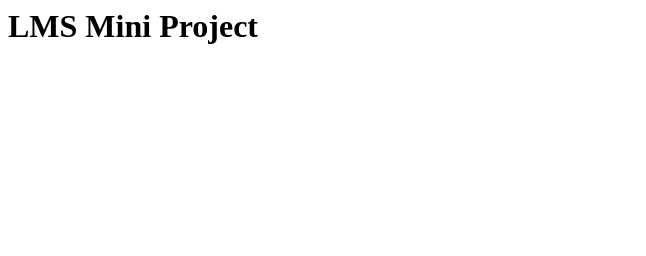
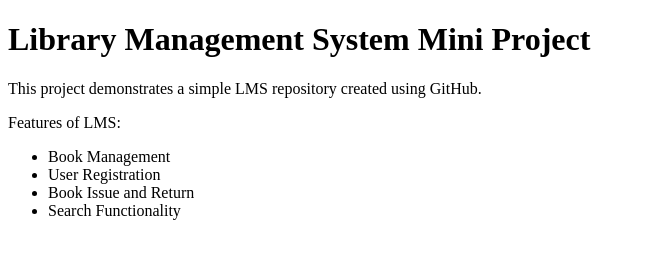
Before and after one commit to shrithasri7/LMS-Mini-Project., a plain HTML site: page index.html in a window 1280 px wide. Shown: the whole page, without its empty margins (0-646 px from the left). Drawn offline with Linux system fonts and the light colour scheme.

Commit message:
Update index.html

```diff
--- a/index.html
+++ b/index.html
@@ -1 +1,23 @@
-<h1>LMS Mini Project</h1>
+<!DOCTYPE html>
+<html>
+<head>
+<title>Library Management System</title>
+</head>
+
+<body>
+
+<h1>Library Management System Mini Project</h1>
+
+<p>This project demonstrates a simple LMS repository created using GitHub.</p>
+
+<p>Features of LMS:</p>
+
+<ul>
+<li>Book Management</li>
+<li>User Registration</li>
+<li>Book Issue and Return</li>
+<li>Search Functionality</li>
+</ul>
+
+</body>
+</html>
```
